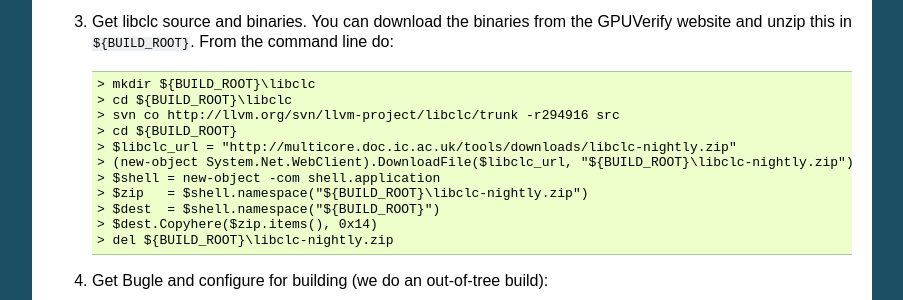
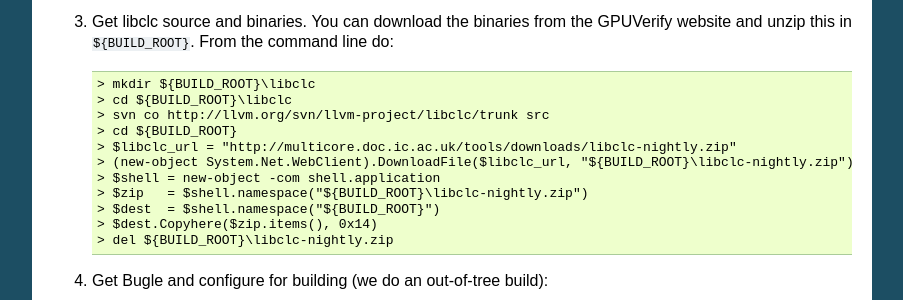
Before and after one commit to mc-imperial/gpuverify, a Sphinx documentation site: the page built from Documentation/developer_guide.rst, in a window 1280 px wide and 900 px high, scrolled down 4993 px. Shown: the part 183-483 px from the top of the window, without its empty margins (198-1101 px from the left). Built offline with Sphinx 7.4.7, drawn with Linux system fonts in a browser that asks for light colours; some of the changed text lies outside the part shown.

Commit message:
Remove unneeded revision number from libclc build instructions

```diff
--- a/Documentation/developer_guide.rst
+++ b/Documentation/developer_guide.rst
@@ -70,7 +70,7 @@
 
      $ mkdir -p ${BUILD_ROOT}/libclc
      $ cd ${BUILD_ROOT}/libclc
-     $ svn co http://llvm.org/svn/llvm-project/libclc/trunk -r294916 src
+     $ svn co http://llvm.org/svn/llvm-project/libclc/trunk src
      $ cd ${BUILD_ROOT}/libclc/src
      $ ./configure.py --with-llvm-config=${BUILD_ROOT}/llvm_and_clang/build/bin/llvm-config \
                       --with-cxx-compiler=c++ \
@@ -305,7 +305,7 @@
 
       > mkdir ${BUILD_ROOT}\libclc
       > cd ${BUILD_ROOT}\libclc
-      > svn co http://llvm.org/svn/llvm-project/libclc/trunk -r294916 src
+      > svn co http://llvm.org/svn/llvm-project/libclc/trunk src
       > cd ${BUILD_ROOT}
       > $libclc_url = "http://multicore.doc.ic.ac.uk/tools/downloads/libclc-nightly.zip"
       > (new-object System.Net.WebClient).DownloadFile($libclc_url, "${BUILD_ROOT}\libclc-nightly.zip")
```
